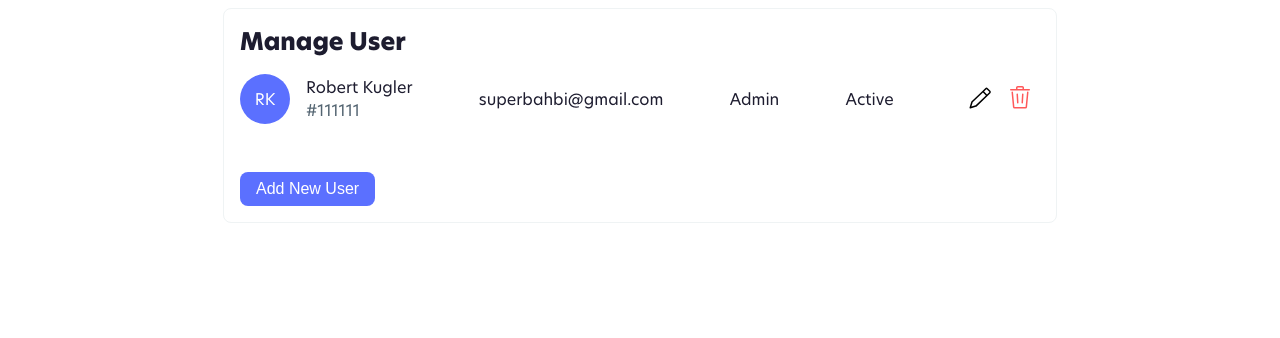
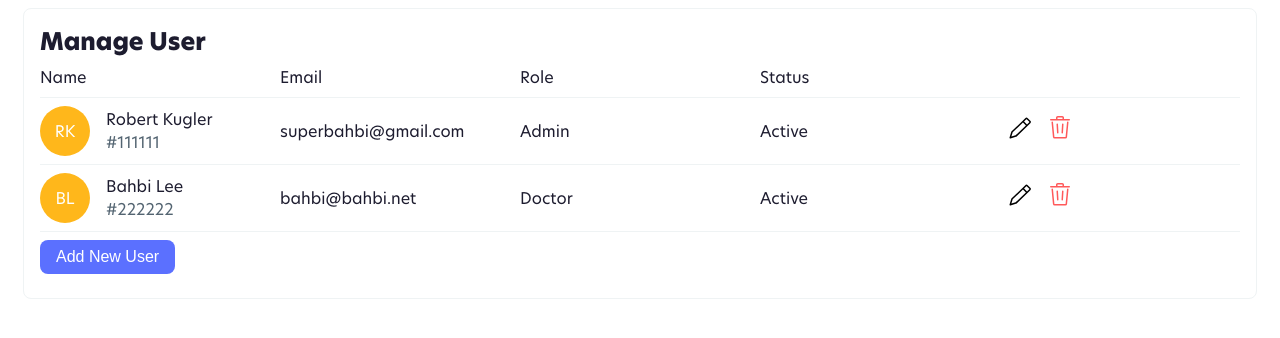
Before and after one commit to superbahbi/scratchpay-assessment, a React (Create React App) app in the folder web/: page / in a window 1280 px wide. Shown: the top 338 px of the page. Built offline with nearby package versions, Linux system fonts and the light colour scheme.

Commit message:
randomized avatar background color

```diff
--- a/web/src/Components/Button.tsx
+++ b/web/src/Components/Button.tsx
@@ -7,6 +7,7 @@ const StyledButton = styled.button`
   font-size: 1rem;
   border-radius: 0.5em;
   padding: 0.5em 1em;
+  margin: 0.5em 0;
   border: none;
   &:hover {
     opacity: 0.9;
--- a/web/src/Components/List.tsx
+++ b/web/src/Components/List.tsx
@@ -6,33 +6,22 @@ import { ReactComponent as Edit } from "../Assets/Icons/edit.svg";
 import { ReactComponent as Delete } from "../Assets/Icons/delete.svg";
 const StyledList = styled.div`
   color: ${(props) => props.theme.color.primary.midnight100};
-  padding-bottom: 2em;
-  ul {
-    list-style: none;
-    padding: 0;
+  header,
+  .row {
+    display: flex;
   }
-  .list {
+  .col {
+    flex: 1;
     display: flex;
-    justify-content: space-between;
     align-items: center;
+    padding: 0.5em 0;
+    border-bottom: 1px solid ${(props) => props.theme.color.default.border};
   }
+
   .personal-info-group {
     display: flex;
+    width: 200px;
     align-items: center;
-    .avatar {
-      position: relative;
-      width: 50px;
-      height: 50px;
-      border-radius: 50%;
-      background-color: ${(props) => props.theme.color.primary.midnight50};
-      .initials {
-        left: 50%;
-        position: absolute;
-        top: 50%;
-        transform: translate(-50%, -50%);
-        color: ${(props) => props.theme.color.default.white};
-      }
-    }
     .name-id-group {
       padding-left: 1rem;
       .id {
@@ -49,9 +38,24 @@ const StyledList = styled.div`
     text-transform: capitalize;
   }
   .icon {
-    display: flex;
   }
 `;
+const Avatar = styled.div`
+  position: relative;
+  width: 50px;
+  height: 50px;
+  border-radius: 50%;
+  background-color: ${(props) =>
+    props.theme.color.avatar[Math.floor(Math.random() * 4)]};
+  .initials {
+    left: 50%;
+    position: absolute;
+    top: 50%;
+    transform: translate(-50%, -50%);
+    color: ${(props) => props.theme.color.default.white};
+  }
+`;
+
 interface ListProps {
   users: IUserProps[];
 }
@@ -65,16 +69,23 @@ const List: React.FC<ListProps> = ({ users }) => {
   }
   return (
     <StyledList>
-      <ul>
+      <header>
+        <div className="col">Name</div>
+        <div className="col">Email</div>
+        <div className="col">Role</div>
+        <div className="col">Status</div>
+        <div className="col"></div>
+      </header>
+
       {users.map((user) => (
-          <li key={user.id}>
-            <div className="list">
+        <div className="row" key={user.id}>
+          <div className="col">
             <div className="personal-info-group">
-                <div className="avatar">
+              <Avatar>
                 <div className="initials">
                   {getInitials(user.firstName, user.lastName)}
                 </div>
-                </div>
+              </Avatar>
               <div className="name-id-group">
                 <div className="name">
                   {user.firstName} {user.lastName}
@@ -82,15 +93,23 @@ const List: React.FC<ListProps> = ({ users }) => {
                 <div className="id">#{user.id}</div>
               </div>
             </div>
+          </div>
+          <div className="col">
             <div className="email">
               <span>{user.email}</span>
             </div>
+          </div>
+          <div className="col">
             <div className="role">
               <span>{user.role}</span>
             </div>
+          </div>
+          <div className="col">
             <div className="status">
               <span>{user.status}</span>
             </div>
+          </div>
+          <div className="col">
             <div className="icon">
               <IconButton>
                 <Edit />
@@ -100,9 +119,8 @@ const List: React.FC<ListProps> = ({ users }) => {
               </IconButton>
             </div>
           </div>
-          </li>
+        </div>
       ))}
-      </ul>
     </StyledList>
   );
 };
--- a/web/src/Theme.ts
+++ b/web/src/Theme.ts
@@ -17,6 +17,7 @@ export default {
       lightText: "#536471",
       border: "#eff3f4",
     },
+    avatar: ["#FF595A", "#FFB71B", "#60EDCE", "#6D64FF"],
   },
   fontSize: {
     small: "12px",
--- a/web/src/Views/ManageUser.tsx
+++ b/web/src/Views/ManageUser.tsx
@@ -4,7 +4,7 @@ import List from "../Components/List";
 import Button from "../Components/Button";
 import { IUserProps } from "../Utils/Iterfaces";
 const Container = styled.div`
-  max-width: 800px;
+  max-width: 1200px;
   margin: 0 auto;
   border: 1px solid ${(props) => props.theme.color.default.border};
   border-radius: 0.5em;
@@ -30,6 +30,14 @@ const ManageUser: React.FC<ManageUserProps> = ({}) => {
         role: "admin",
         status: "active",
       },
+      {
+        id: "222222",
+        email: "bahbi@bahbi.net",
+        firstName: "Bahbi",
+        lastName: "Lee",
+        role: "Doctor",
+        status: "active",
+      },
     ]);
   }, []);
   return (
```
Lines whose indentation alone changed are shown as unchanged.
